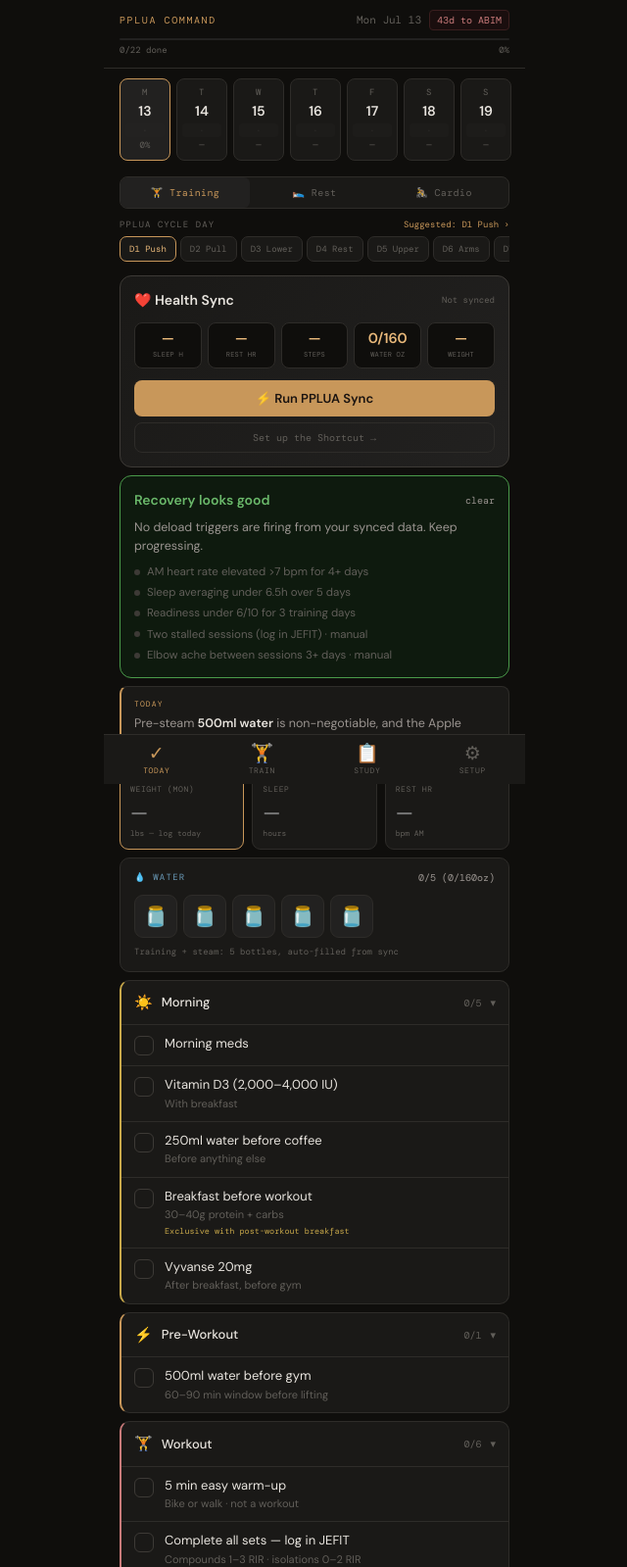
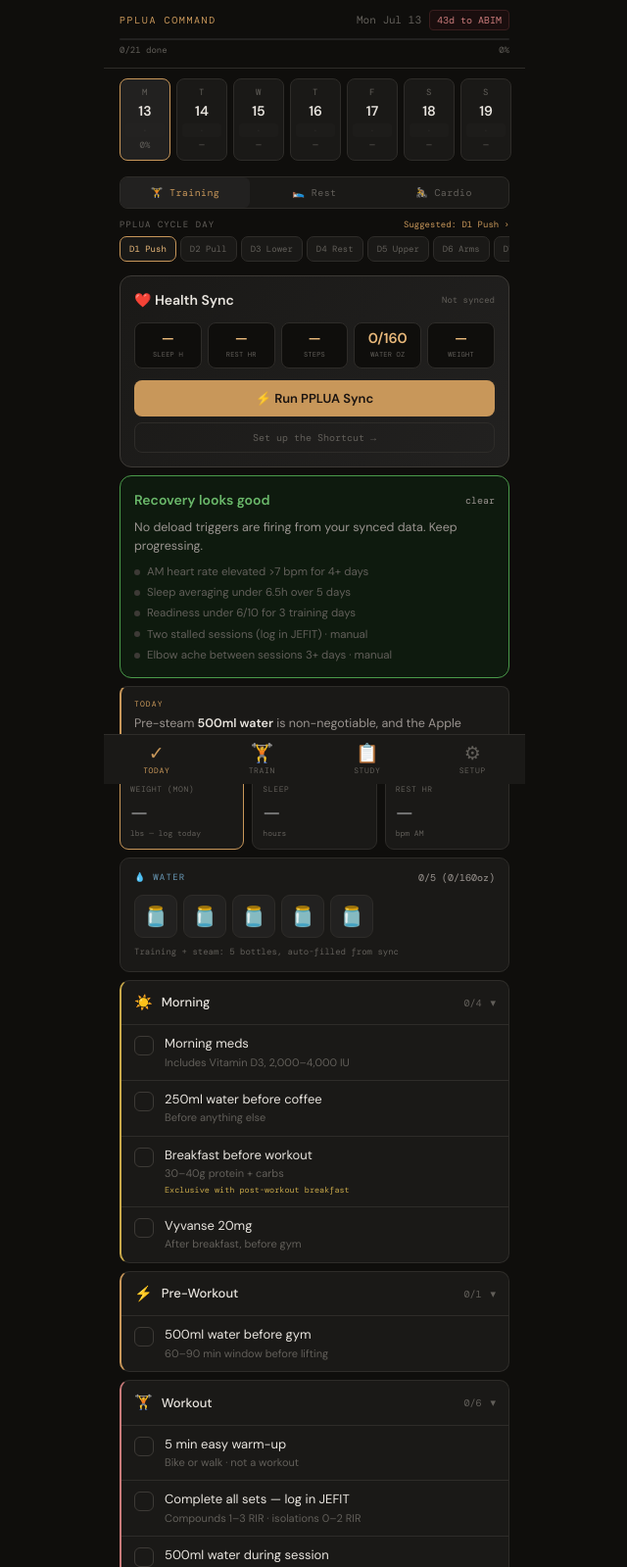
Before and after one commit to lecleci247/trk-dgyocgz8, a plain HTML site: page index.html in a window 1280 px wide. Shown: the top 1599 px of the page at 98% size, without its empty margins (319-959 px from the left). Drawn offline with nearby package versions, Linux system fonts and the light colour scheme.

Commit message:
Add files via upload

```diff
--- a/index.html
+++ b/index.html
@@ -690,6 +690,16 @@ const CORRELATION_ITEMS = [
 // A cardio day (D4/D7, or manual) can be downgraded to a true rest day —
 // same cycle position, but no cardio actually happening. This resolves
 // which checklist and water target actually apply.
+// A sleep duration under 1h is never a real night's sleep in this context —
+// it's the signature of the watch not being worn overnight, where a duration
+// calculation over missing/near-identical timestamps resolves to ~0 instead
+// of failing outright. Treated as "no data," not "measured zero."
+const MIN_PLAUSIBLE_SLEEP = 1;
+function validSleepHours(metrics){
+  const v = parseFloat(metrics && metrics.sleep);
+  return (!isNaN(v) && v >= MIN_PLAUSIBLE_SLEEP) ? v : null;
+}
+
 function effectiveDayType(day){
   if(!day) return 'training';
   return (day.dayType==='cardio' && day.realRest) ? 'rest' : (day.dayType||'training');
@@ -758,8 +768,7 @@ const PROGRAM = {
 const SECTIONS = {
 training:[
   {id:'am',label:'Morning',icon:'☀️',cls:'s-am',items:[
-    {id:'meds',label:'Morning meds',sub:''},
-    {id:'d3',label:'Vitamin D3 (2,000–4,000 IU)',sub:'With breakfast'},
+    {id:'meds',label:'Morning meds',sub:'Includes Vitamin D3, 2,000–4,000 IU'},
     {id:'wam',label:'250ml water before coffee',sub:'Before anything else'},
     {id:'bfpre',label:'Breakfast before workout',sub:'30–40g protein + carbs',excl:'bfpost',exclNote:'Exclusive with post-workout breakfast'},
     {id:'vyv',label:'Vyvanse 20mg',sub:'After breakfast, before gym'},
@@ -796,8 +805,7 @@ training:[
 ],
 rest:[
   {id:'am',label:'Morning',icon:'☀️',cls:'s-am',items:[
-    {id:'meds',label:'Morning meds',sub:''},
-    {id:'d3',label:'Vitamin D3 (2,000–4,000 IU)',sub:'With breakfast'},
+    {id:'meds',label:'Morning meds',sub:'Includes Vitamin D3, 2,000–4,000 IU'},
     {id:'wam',label:'250ml water before coffee',sub:'Before anything else'},
     {id:'creat',label:'5g creatine',sub:'Take daily — with water'},
     {id:'bfrest',label:'Breakfast — 30–40g protein',sub:'Eggs + Greek yogurt + oats'},
@@ -818,8 +826,7 @@ rest:[
 ],
 cardio:[
   {id:'am',label:'Morning',icon:'☀️',cls:'s-am',items:[
-    {id:'meds',label:'Morning meds',sub:''},
-    {id:'d3',label:'Vitamin D3 (2,000–4,000 IU)',sub:'With breakfast'},
+    {id:'meds',label:'Morning meds',sub:'Includes Vitamin D3, 2,000–4,000 IU'},
     {id:'wam',label:'250ml water before coffee',sub:'Before anything else'},
     {id:'bfpre',label:'Breakfast before cardio',sub:'30–40g protein + carbs',excl:'bfpost',exclNote:'Exclusive with post-cardio breakfast'},
     {id:'vyv',label:'Vyvanse 20mg',sub:'After breakfast'},
@@ -899,6 +906,10 @@ function loadSettings() {
   if(settings.redo == null) settings.redo = UW_DEFAULT.redo;
   if(settings.baselineUsed == null) settings.baselineUsed = UW_DEFAULT.histDone;
   if(settings.hrBaseline == null) settings.hrBaseline = 79;  // Master Handoff baseline
+  // Everything logged since this cum snapshot decrements the pool going forward.
+  // Defaults to 0 (full historical cum applies) for anyone who hasn't yet
+  // re-anchored under this logic — preserves prior behavior exactly.
+  if(settings.poolBaselineCum == null) settings.poolBaselineCum = 0;
 }
 function saveSettings() {
   try { localStorage.setItem('pplua_settings', JSON.stringify(settings)); } catch(e){}
@@ -1004,8 +1015,13 @@ function getWeekDone() {
 // never dumped onto one.
 function computeStudy() {
   const cum = getCumDone();
-  const unusedLeft = Math.max(0, settings.unused - cum);
-  const redoLeft   = Math.max(0, settings.redo - Math.max(0, cum - settings.unused));
+  // Only questions logged SINCE the pool was last manually re-anchored count
+  // against it. This is what makes typing a fresh "current truth" into the
+  // pool fields take effect immediately instead of being silently offset by
+  // everything logged since the tracker started.
+  const cumSinceBaseline = Math.max(0, cum - (settings.poolBaselineCum||0));
+  const unusedLeft = Math.max(0, settings.unused - cumSinceBaseline);
+  const redoLeft   = Math.max(0, settings.redo - Math.max(0, cumSinceBaseline - settings.unused));
   const remaining  = unusedLeft + redoLeft;
   const daysLeft   = getStudyDaysLeft();
   const bareMin    = daysLeft>0 ? remaining/daysLeft : remaining;
@@ -1014,16 +1030,18 @@ function computeStudy() {
   // recommended), rather than shipping the tightest number that technically works.
   const evenPace   = Math.max(10, Math.ceil(bareMin/10)*10);
 
-  // Deficit is only meaningful once you've actually started logging. It is
-  // measured from your FIRST logged study day, so a fresh start never reads
-  // as "behind," and a lapse only counts days since you began.
+  // Deficit tracks genuine schedule adherence from your FIRST-EVER logged
+  // day, independent of any later pool re-anchoring — correcting the pool
+  // number shouldn't erase whether you've actually kept pace.
   const first = firstLoggedDate();
   let deficit = 0, expectedByNow = 0;
   if(first){
     const studyDaysSinceStart = studyDaysBetween(first, todayKey()); // inclusive of today
-    // pace you committed to on your first day = pool at that point / study days from then to end
     const daysFirstToEnd = studyDaysBetween(first, STUDY_END);
-    const poolAtStart = settings.unused + settings.redo + cum; // reconstruct original pool
+    // reconstruct the TRUE original pool: current real remaining + everything
+    // done since day one (cum, not cumSinceBaseline — this must reflect all
+    // real progress regardless of how many times the pool got corrected).
+    const poolAtStart = remaining + cum;
     const startPace = daysFirstToEnd>0 ? poolAtStart/daysFirstToEnd : 0;
     expectedByNow = Math.round(startPace * (studyDaysSinceStart - 1)); // through yesterday
     deficit = Math.round(expectedByNow - cum); // + = behind
@@ -1096,8 +1114,10 @@ function computeReadiness() {
     else hrStreak=0;
   }
 
-  // Trigger: average sleep <6.5h over last 5 days (need ≥3 readings)
-  const sleeps = days.slice(-5).map(d=>parseFloat(d?.metrics?.sleep)).filter(v=>!isNaN(v));
+  // Trigger: average sleep <6.5h over last 5 days (need ≥3 real readings).
+  // Nights with no watch worn (near-zero duration artifact) are excluded
+  // entirely rather than averaged in as genuinely bad sleep.
+  const sleeps = days.slice(-5).map(d=>validSleepHours(d && d.metrics)).filter(v=>v!=null);
   const sleepAvg = sleeps.length? sleeps.reduce((a,b)=>a+b,0)/sleeps.length : null;
   const sleepHot = sleeps.length>=3 && sleepAvg < 6.5;
 
@@ -1133,15 +1153,15 @@ function computeCoach() {
   const bits=[];
   const cd = state.cycleDay;
   const hr = parseFloat(state.metrics.hr);
-  const sleep = parseFloat(state.metrics.sleep);
   const steps = parseFloat(state.metrics.steps);
 
   if(cd==='d5') bits.push('Day 5 lateral raises stay <b>submaximal (RIR 2–3)</b> — protect tomorrow\'s Day 6.');
   if(cd==='d3') bits.push('Legs today: <b>no stairmaster</b> before or after, and Day 4 cardio should skip lower-body-heavy work.');
   if(cd==='d6') bits.push('Day 6 is your <b>primary lateral delt</b> session — final cable raise set to failure.');
 
-  if(!isNaN(sleep) && sleep<7 && state.dayType==='training')
-    bits.push(`Sleep was <b>${sleep.toFixed(1)}h</b>, under the 7h training-day floor. Expect lower output; keep 1 extra RIR on top sets.`);
+  const validSleep = validSleepHours(state.metrics);
+  if(validSleep!=null && validSleep<7 && state.dayType==='training')
+    bits.push(`Sleep was <b>${validSleep.toFixed(1)}h</b>, under the 7h training-day floor. Expect lower output; keep 1 extra RIR on top sets.`);
   if(!isNaN(hr)){
     const base=settings.hrBaseline||79;
     if(hr>base+7) bits.push(`Resting HR <b>${Math.round(hr)}</b> is ${Math.round(hr-base)} over baseline — a recovery flag if it holds.`);
@@ -1214,7 +1234,7 @@ function openDayDetail(dateStr, isToday){
 
   const typeLabel = (day.dayType==='cardio' && day.realRest) ? 'cardio (true rest taken)' : (day.dayType||'training');
   let html = `<div class="dd-row"><span class="dd-k">Day type</span><span class="dd-v">${typeLabel} · ${cycLabel}</span></div>
-    <div class="dd-row"><span class="dd-k">Sleep</span><span class="dd-v">${m.sleep?m.sleep+'h':'—'}</span></div>
+    <div class="dd-row"><span class="dd-k">Sleep</span><span class="dd-v">${(()=>{const vs=validSleepHours(m); if(vs!=null) return vs.toFixed(1)+'h'; return m.sleep?'no watch worn':'—';})()}</span></div>
     <div class="dd-row"><span class="dd-k">Resting HR</span><span class="dd-v">${m.hr?m.hr+' bpm':'—'}</span></div>
     <div class="dd-row"><span class="dd-k">Steps</span><span class="dd-v">${m.steps?Math.round(m.steps).toLocaleString():'—'}</span></div>
     <div class="dd-row"><span class="dd-k">Weight</span><span class="dd-v">${m.weight?m.weight+' lbs':'—'}</span></div>
@@ -1283,7 +1303,8 @@ function acceptSuggestedCycle(){
 
 function renderSync() {
   document.getElementById('syncTime').textContent = state.syncTime ? 'Synced '+state.syncTime : 'Not synced';
-  document.getElementById('syncSleep').textContent = state.metrics.sleep || '—';
+  const vs = validSleepHours(state.metrics);
+  document.getElementById('syncSleep').textContent = vs!=null ? vs.toFixed(1) : '—';
   const hrEl=document.getElementById('syncHR');
   hrEl.textContent = state.metrics.hr || '—';
   const base=settings.hrBaseline||79;
@@ -1640,7 +1661,8 @@ function generateExport(){
     const cyc = day.cycleDay ? (CYCLE.find(c=>c.id===day.cycleDay)?.label || day.cycleDay) : '—';
     const dtLabel = (day.dayType==='cardio' && day.realRest) ? 'cardio(rest)' : (day.dayType||'training');
     const m = day.metrics || {};
-    const sleep = m.sleep ? parseFloat(m.sleep).toFixed(1)+'h' : '—';
+    const vsExp = validSleepHours(m);
+    const sleep = vsExp!=null ? vsExp.toFixed(1)+'h' : (m.sleep ? 'no-watch' : '—');
     const hr = m.hr ? Math.round(m.hr)+'bpm' : '—';
     const steps = m.steps ? Math.round(m.steps) : '—';
     const water = (day.water!=null?day.water:0) + '/' + (W_TARGETS[dt]||5);
@@ -1773,8 +1795,8 @@ bind('uwGoal', function(){ state.uworld.goal=this.value; saveState(); renderUWor
 bind('ankiDone',function(){ state.anki.done=this.value; saveState(); renderAnki(); });
 bind('ankiDue', function(){ state.anki.due=this.value; saveState(); renderAnki(); });
 
-bind('poolUnused',function(){ settings.unused=Math.max(0,parseInt(this.value||0)); saveSettings(); renderUWorld(); });
-bind('poolRedo',  function(){ settings.redo=Math.max(0,parseInt(this.value||0)); saveSettings(); renderUWorld(); });
+bind('poolUnused',function(){ settings.unused=Math.max(0,parseInt(this.value||0)); settings.poolBaselineCum=getCumDone(); saveSettings(); renderUWorld(); });
+bind('poolRedo',  function(){ settings.redo=Math.max(0,parseInt(this.value||0)); settings.poolBaselineCum=getCumDone(); saveSettings(); renderUWorld(); });
 
 // ── INIT ────────────────────────────────────────────────────────────────────
 function init(){
```
